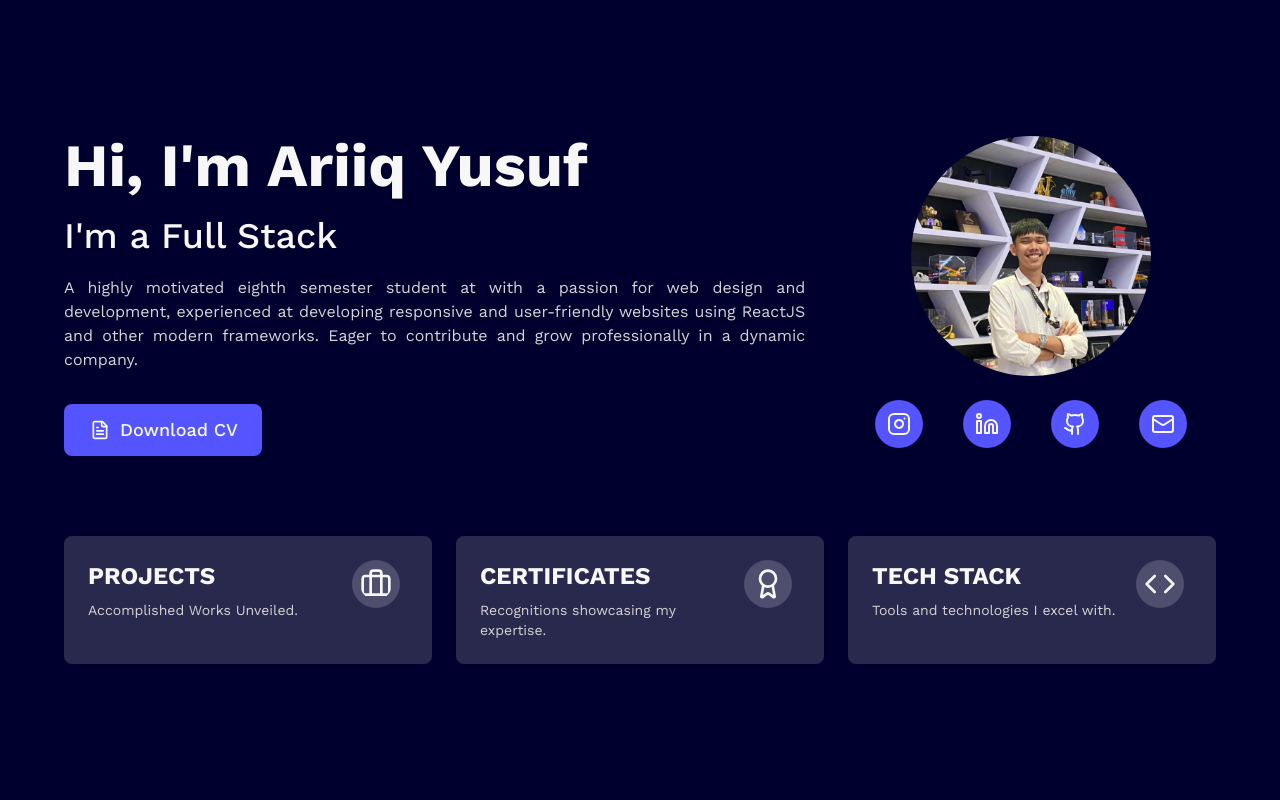
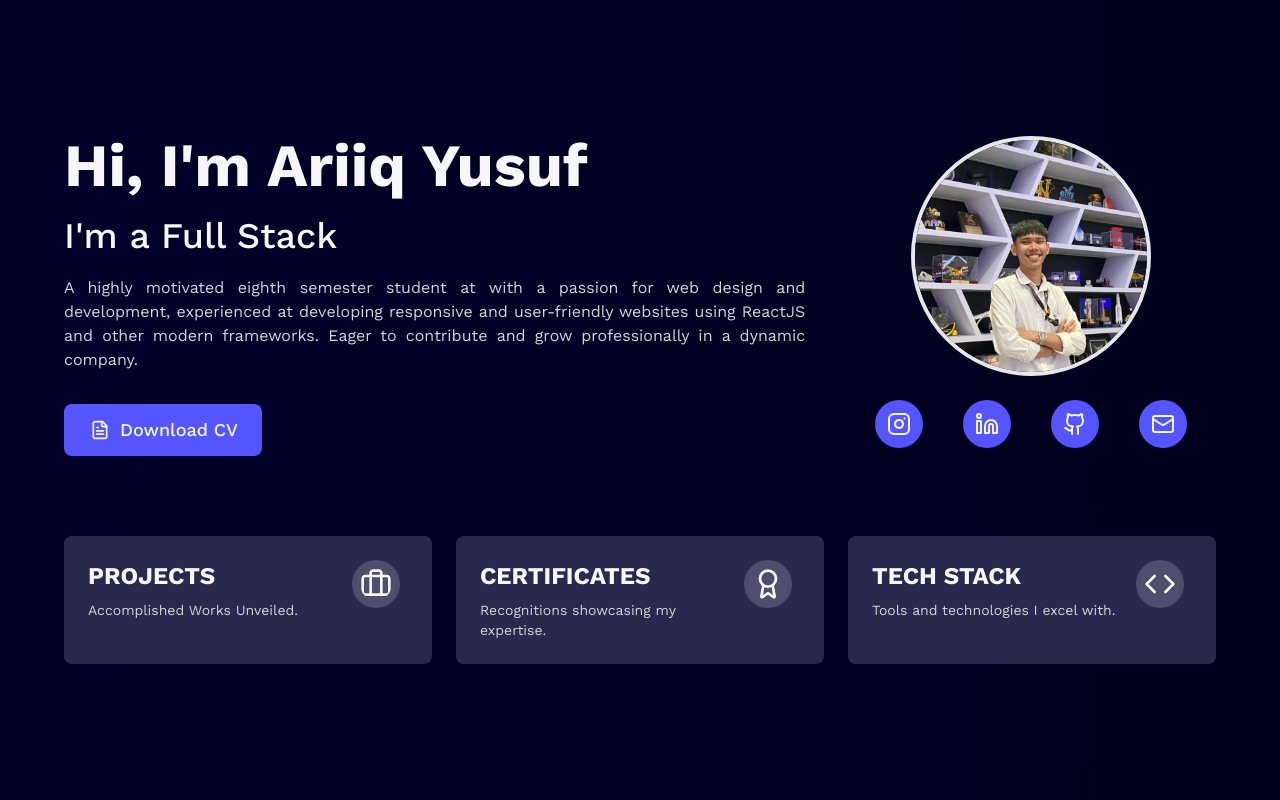
Before and after one commit to yusufariiq/portofolio-ariiq, a React (Vite) app: page / in a window 1280 px wide. Built offline with nearby package versions, Linux system fonts and the light colour scheme.

Commit message:
add animated gradient for background

```diff
--- a/src/App.jsx
+++ b/src/App.jsx
@@ -8,7 +8,6 @@ import Skills from './page/Skills'
 function App() {
   return (
     <>
-      {/* <FloatingActionButton/> */}
       <Routes>
         <Route path='/' element={<Home />} />
         <Route path='/certificate' element={<Certificate />} />
--- a/src/components/BackButton.jsx
+++ b/src/components/BackButton.jsx
@@ -6,7 +6,7 @@ const BackButton = () => {
   return (
     <>
         <NavLink to={"/"} className="w-fit mb-8 flex items-center gap-1 text-white ">
-            <ChevronLeft className='text-fourth h-12' />
+            <ChevronLeft className='text-button h-12' />
             <p className='text-lg'>Back</p>
         </NavLink>
     </>
--- a/src/index.css
+++ b/src/index.css
@@ -7,3 +7,21 @@
   font-family: "Work Sans", serif;
   font-optical-sizing: auto;
 }
+
+@keyframes gradient {
+  0% {
+    background-position: 0% 50%;
+  }
+  50% {
+    background-position: 100% 50%;
+  }
+  100% {
+    background-position: 0% 50%;
+  }
+}
+
+.gradient-bg {
+  background: linear-gradient(270deg, #00001a, #00002e, #000042, #000055);
+  background-size: 400% 400%;
+  animation: gradient 15s ease infinite;
+}
--- a/src/page/Certificate.jsx
+++ b/src/page/Certificate.jsx
@@ -3,10 +3,12 @@ import BackButton from '../components/BackButton'
 
 const Certificate = () => {
   return (
-    <div className="min-h-screen bg-primary text-white">
+    <div className="min-h-screen text-white gradient-bg">
       <div className="max-w-7xl mx-auto px-4 py-16 sm:px-6 lg:px-8 ">
         <BackButton />
-          <h1>CERTIFICATE</h1>
+        <div className="flex flex-col mb-8 gap-4">
+          <h1 className="text-4xl sm:text-5xl font-bold border-b-4 border-button w-fit mx-auto">CERTIFICATE</h1>
+        </div>
       </div>
     </div>
   )
--- a/src/page/Home.jsx
+++ b/src/page/Home.jsx
@@ -10,7 +10,7 @@ const Home = () => {
 
   useEffect(() => {
     const options = {
-      strings: ["I'm a Full Stack Engineer.", "I'm a Data Analyst"],
+      strings: ["I'm a Full Stack Engineer.", "I'm a Data Analyst."],
       typeSpeed: 100,
       backSpeed: 100,
       showCursor: false,
@@ -81,7 +81,7 @@ const Home = () => {
   ]
 
   return (
-    <div className='min-h-screen bg-primary flex flex-col justify-center items-center p-12'>
+    <div className='min-h-screen flex flex-col justify-center items-center p-12 overflow-hidden gradient-bg'>
       <div className="w-full max-w-6xl flex flex-row mb-20 gap-8 sm:gap-10">
         <div className="basis-2/3 text-white flex flex-col justify-center gap-2 md:gap-5">
           <h1 className="text-3xl md:text-6xl font-bold">Hi, I'm Ariiq Yusuf</h1>
@@ -98,11 +98,12 @@ const Home = () => {
           </button>
         </div>
         <div className="basis-1/3 flex flex-col items-center gap-6">
-          <img src={ProfilePicture} alt="Profile" className="rounded-full h-40 sm:h-60 object-cover" />
+          <img src={ProfilePicture} alt="Profile" className="border-4 rounded-full h-40 sm:h-60 object-cover" />
           <div className="flex gap-5 sm:gap-10 text-white">
             {socialLinks.map((social) => (
               <NavLink
                 to={social.href}
+                target='_blank'
                 className={`bg-button p-2 sm:p-3 rounded-full transition-all duration-300 transform hover:scale-110 ${social.color} group`}
               >
                 <social.icon/>
--- a/src/page/Project.jsx
+++ b/src/page/Project.jsx
@@ -3,10 +3,12 @@ import BackButton from '../components/BackButton'
 
 const Project = () => {
   return (
-    <div className="min-h-screen bg-primary text-white">
+    <div className="min-h-screen bg-primary text-white gradient-bg">
       <div className="max-w-7xl mx-auto px-4 py-16 sm:px-6 lg:px-8 ">
         <BackButton />
-          <h1>PROJECT</h1>
+        <div className="flex flex-col mb-8 gap-4">
+          <h1 className="text-4xl sm:text-5xl font-bold border-b-4 border-button w-fit mx-auto">PROJECT SHOWCASE</h1>
+        </div>
       </div>
     </div>
   )
--- a/src/page/Skills.jsx
+++ b/src/page/Skills.jsx
@@ -5,12 +5,12 @@ import BackButton from '../components/BackButton'
 
 const Skills = () => {
   return (
-    <div className="min-h-screen bg-primary text-white">
+    <div className="min-h-screen text-white gradient-bg">
       <div className="max-w-7xl mx-auto px-4 py-16 sm:px-6 lg:px-8 ">
         <BackButton />
 
         <div className="flex flex-col mb-8 gap-4">
-          <h1 className="text-4xl sm:text-5xl font-bold border-b-4 border-fourth w-fit mx-auto">TECH STACKS</h1>
+          <h1 className="text-4xl sm:text-5xl font-bold border-b-4 border-button w-fit mx-auto">TECH STACKS</h1>
         </div>
 
         {/* All Skills */}
--- a/tailwind.config.js
+++ b/tailwind.config.js
@@ -12,7 +12,6 @@ export default {
         'secondary': '#28294D',
         'third': '#4F4E6E',
         'fourth': '#000048',
-        'fifth': '#28294D',
         'button': '#5555ff',
         'white': '#F7F7F7',
       },
```
